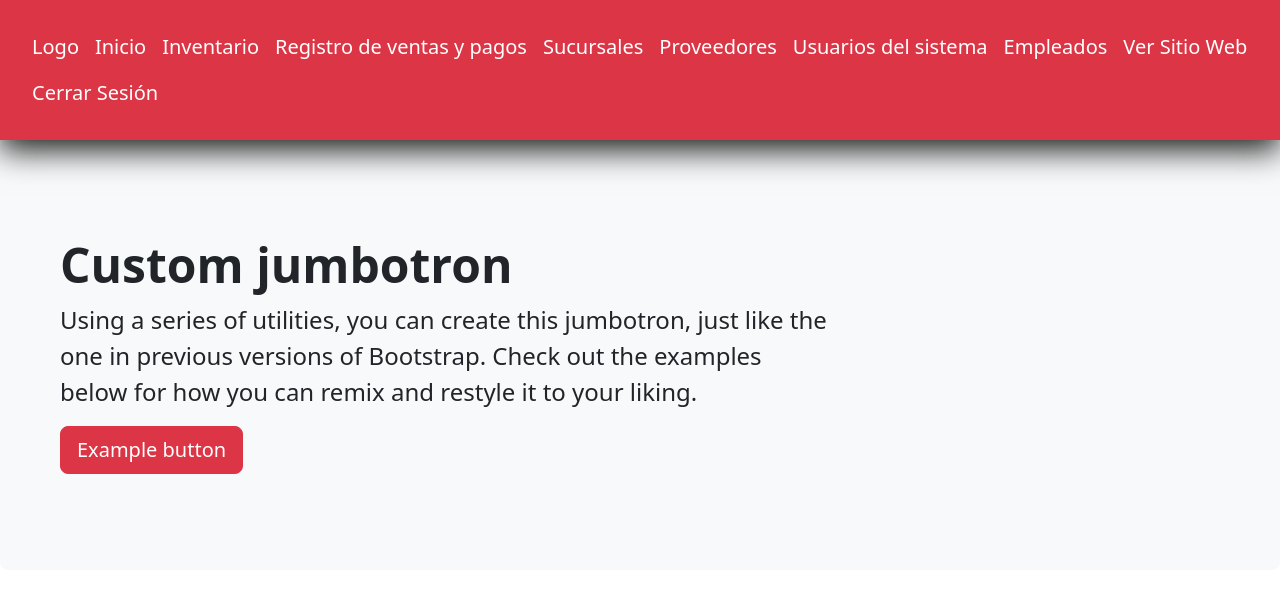
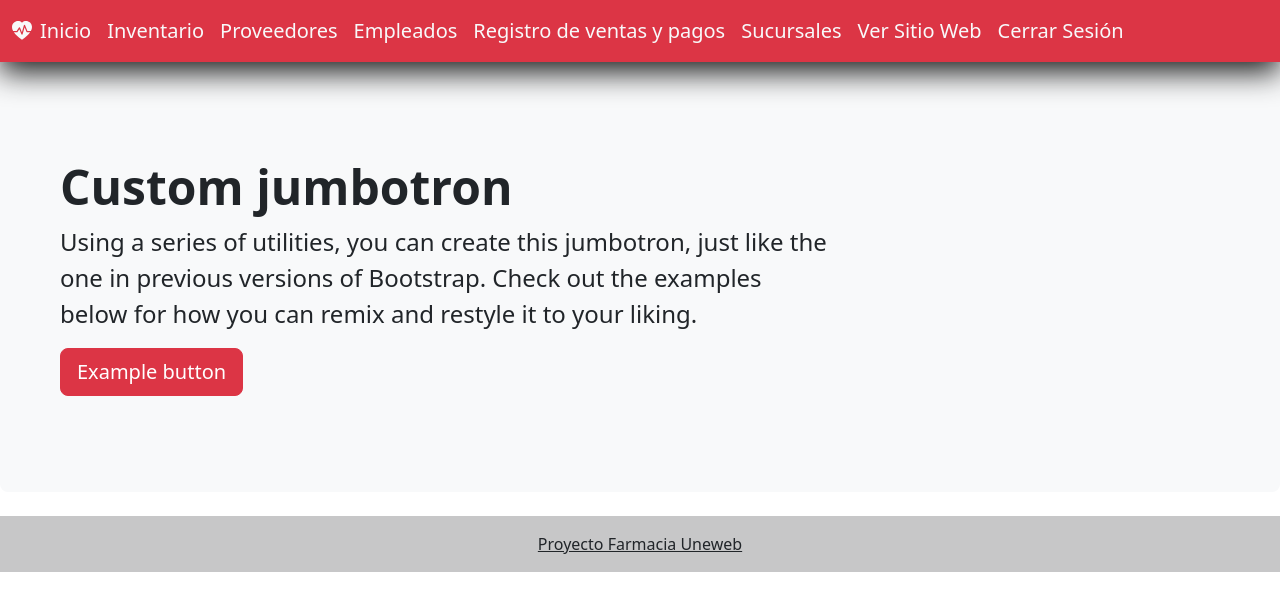
Before and after one commit to lixyleon/Proyecto_Uneweb_Farmacia, a PHP site: page /administrador/inicio.php in a window 1280 px wide. Shown: the top 611 px of the page. Run offline with PHP 8.4, Linux system fonts and the light colour scheme.

Commit message:
Modificacion Navbar y Creacion del Footer Administrador
Modificacion Navbar para que se adapte a cualquier tamaño de dispositivo
 y Creacion del Footer Administrador.

 Adicionalmente se creo la pagina prueba.php donde se realizara nuevo buscador
 y mejorar la funcionalidad  del existente

```diff
--- a/administrador/template/cabecera.php
+++ b/administrador/template/cabecera.php
@@ -10,23 +10,48 @@
     <link rel="stylesheet" href="../css/styles.css">
 </head>
 <?php
-    $url="http://".$_SERVER['HTTP_HOST']."/Proyecto_Uneweb_Farmacia"
+$url = "http://" . $_SERVER['HTTP_HOST'] . "/Proyecto_Uneweb_Farmacia"
 ?>
-<nav class="navbar navbar-expand navbar-dark bg-danger p-4">
-    <div class="nav navbar-nav ">
-        <a class="nav-item nav-link active" href="#" aria-current="page">Logo <span class="visually-hidden">(current)</span></a>
-        <a class="nav-item nav-link" href="<?php echo $url."/administrador/inicio.php"; ?> ">Inicio</a>
-        <a class="nav-item nav-link" href="<?php echo $url."/administrador/seccion/crud_productos/inventario.php"; ?>">Inventario</a>
 
-        <a class="nav-item nav-link" href="#">Registro de ventas y pagos</a>
-        <a class="nav-item nav-link" href="#">Sucursales</a>
-        <a class="nav-item nav-link" href="<?php echo $url."/administrador/seccion/crud_proveedores/proveedores.php"; ?> ">Proveedores</a>
-        <a class="nav-item nav-link" href="<?php echo $url."/administrador/seccion/usuarios.php"; ?>"> Usuarios del sistema</a>
-        <a class="nav-item nav-link" href="<?php echo $url."/administrador/seccion/crud_empleados/empleados.php"; ?>"> Empleados</a>
 
-        <a class="nav-item nav-link" href="<?php echo $url; ?> ">Ver Sitio Web</a>
-        <a class="nav-item nav-link" href="<?php echo $url."/administrador/seccion/cerrar.php"; ?>">Cerrar Sesión</a>
+<nav class="navbar navbar-expand-lg bg-body-tertiary bg-danger ">
+    <div class="container-fluid">
+        <button class="navbar-toggler" type="button" data-bs-toggle="collapse" data-bs-target="#navbarTogglerDemo01" aria-controls="navbarTogglerDemo01" aria-expanded="false" aria-label="Toggle navigation">
+            <span class="navbar-toggler-icon"></span>
+        </button>
+        <div class="collapse navbar-collapse text-light" id="navbarTogglerDemo01">
+            <svg xmlns="http://www.w3.org/2000/svg" width="20" height="20" fill="currentColor" class="bi bi-heart-pulse-fill" viewBox="0 0 16 16">
+                <path d="M1.475 9C2.702 10.84 4.779 12.871 8 15c3.221-2.129 5.298-4.16 6.525-6H12a.5.5 0 0 1-.464-.314l-1.457-3.642-1.598 5.593a.5.5 0 0 1-.945.049L5.889 6.568l-1.473 2.21A.5.5 0 0 1 4 9H1.475Z" />
+                <path d="M.88 8C-2.427 1.68 4.41-2 7.823 1.143c.06.055.119.112.176.171a3.12 3.12 0 0 1 .176-.17C11.59-2 18.426 1.68 15.12 8h-2.783l-1.874-4.686a.5.5 0 0 0-.945.049L7.921 8.956 6.464 5.314a.5.5 0 0 0-.88-.091L3.732 8H.88Z" />
+            </svg>
+            <ul class="navbar-nav me-auto mb-2 mb-lg-0 ">
+                <li class="nav-item ">
+                    <a class="nav-link active text-light" aria-current="page" href="<?php echo $url . "/administrador/inicio.php"; ?> ">Inicio</a>
+                </li>
+                <li class="nav-item">
+                    <a class="nav-link text-light" href="<?php echo $url . "/administrador/seccion/crud_productos/inventario.php"; ?>">Inventario</a>
+                </li>
+                <li class="nav-item">
+                    <a class="nav-link text-light" href="<?php echo $url . "/administrador/seccion/crud_proveedores/proveedores.php"; ?> ">Proveedores</a>
+                </li>
+                <li class="nav-item">
+                    <a class="nav-link text-light" href="<?php echo $url . "/administrador/seccion/crud_empleados/empleados.php"; ?>"> Empleados</a>
+                </li>
+                <li class="nav-item">
+                    <a class="nav-link text-light" href="#">Registro de ventas y pagos</a>
+                </li>
+                <li class="nav-item">
+                    <a class="nav-link text-light" href="#">Sucursales</a>
+                </li>
 
+                <li class="nav-item">
+                    <a class="nav-link text-light " href="<?php echo $url; ?> ">Ver Sitio Web</a>
+                </li>
+                <li class="nav-item">
+                    <a class="nav-link text-light " href="<?php echo $url . "/administrador/seccion/cerrar.php"; ?>">Cerrar Sesión</a>
+                </li>
+            </ul>
+        </div>
     </div>
 </nav>
 
--- a/administrador/template/pie.php
+++ b/administrador/template/pie.php
@@ -1,6 +1,17 @@
 </div>
         </div>
     </div>
+
+    <footer class="bg-light text-center text-lg-start">
+  <!-- Copyright -->
+  <div class="text-center p-3" style="background-color: rgba(0, 0, 0, 0.2);">
+
+    <a class="text-dark" href="#">Proyecto Farmacia Uneweb</a>
+  </div>
+  <!-- Copyright -->
+</footer>
+
+
 
     <script src="https://cdn.jsdelivr.net/npm/@popperjs/core@2.11.6/dist/umd/popper.min.js"
     integrity="sha384-oBqDVmMz9ATKxIep9tiCxS/Z9fNfEXiDAYTujMAeBAsjFuCZSmKbSSUnQlmh/jp3" crossorigin="anonymous">
```
Also changed, not shown: buscar.php (+12 -2 lines), prueba.php (added, +12 -0 lines).
